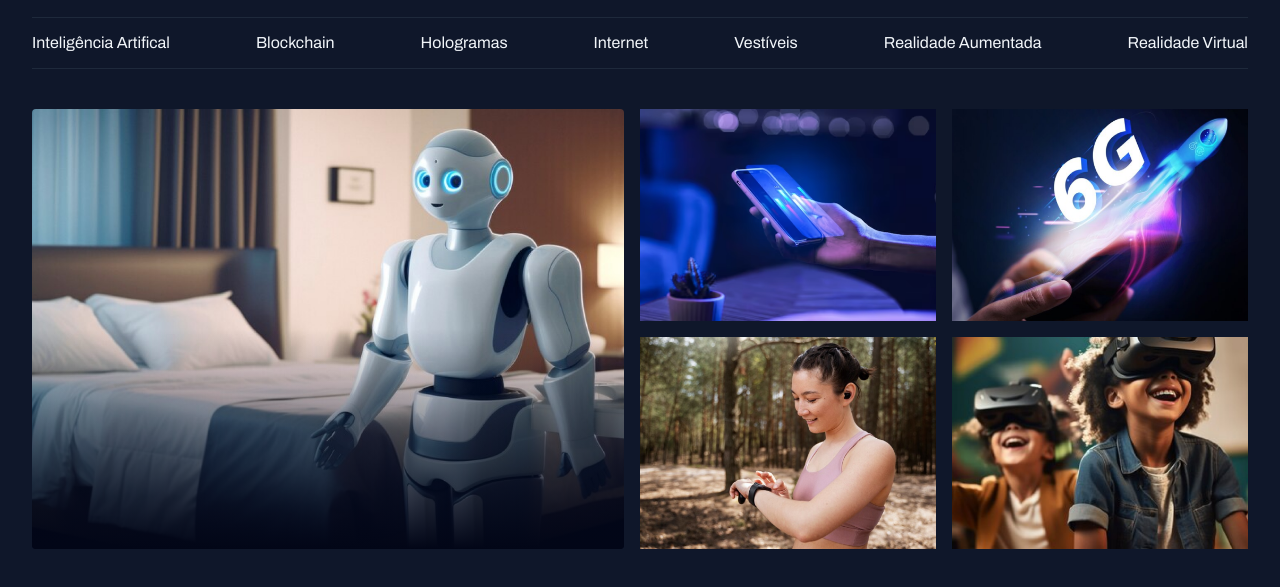
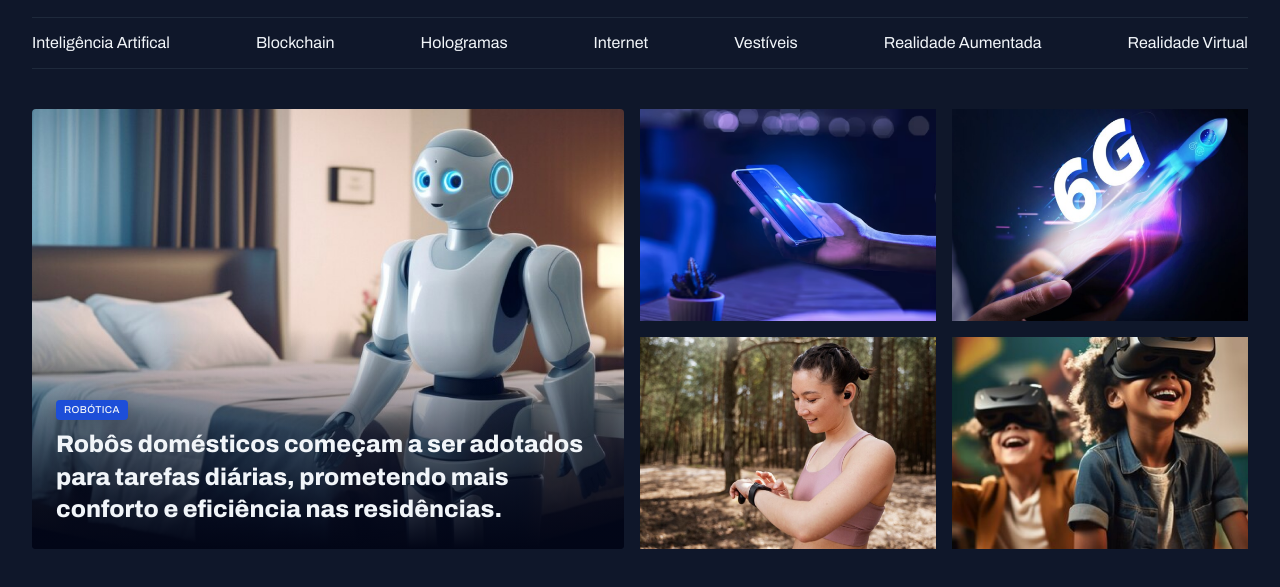
Before and after one commit to leozanidev/projeto-portal-de-noticias, a plain HTML site: page index.html in a window 1280 px wide. Shown: the part 55-642 px from the top of the page. Drawn offline with Linux system fonts and the light colour scheme.

Commit message:
adjusting card content

```diff
--- a/index.html
+++ b/index.html
@@ -52,9 +52,15 @@
     <!-- Seção de Destaques -->
     <section id="featured" class="grid grid-flow-col gap-16 ">
       <!-- Imagem Principal -->
-      <div class="card">
+      <figure class="card">
         <img src="assets/images/Image 01.png" alt="">
-      </div>
+        <figcaption>
+          <span class="content-tag">Robótica</span>
+          <h2 class="text-2xl">
+            Robôs domésticos começam a ser adotados para tarefas diárias, prometendo mais conforto e eficiência nas residências.
+          </h2>
+        </figcaption>
+      </figure>
       <!-- Fim da Imagem Principal -->
 
       <!-- Outros destaques -->
--- a/styles/global.css
+++ b/styles/global.css
@@ -55,3 +55,16 @@ img {
 main {
   margin-top: 40px;
 }
+
+.content-tag {
+  display: inline-block;
+  background-color: var(--brand-color-dark);
+  padding: 4px 8px;
+  border-radius: 4px;
+  /* Fonte não especificada no Style Guide */
+  font: 500 10px/1.2 var(--font-family);
+  text-transform: uppercase;
+  letter-spacing: 0.04em;
+  color: var(--text-color-primary);
+  box-shadow: 0px 4px 16px rgba(2, 6, 23, 0.251);
+}
--- a/styles/sections.css
+++ b/styles/sections.css
@@ -20,5 +20,15 @@
         #020617 100%
       );
     }
+
+    figcaption {
+      position: absolute;
+      bottom: 0;
+      padding: 24px;
+
+      h2 {
+        margin-top: 8px;
+      }
+    }
   }
 }
--- a/styles/utility.css
+++ b/styles/utility.css
@@ -14,3 +14,19 @@
 .gap-16 {
   gap: 16px;
 }
+
+.text-2xl {
+  font: var(--h1);
+}
+
+.text-xl {
+  font: var(--h2);
+}
+
+.text-lg {
+  font: var(--h3);
+}
+
+.text-sm {
+  font: var(--text-sm);
+}
```
